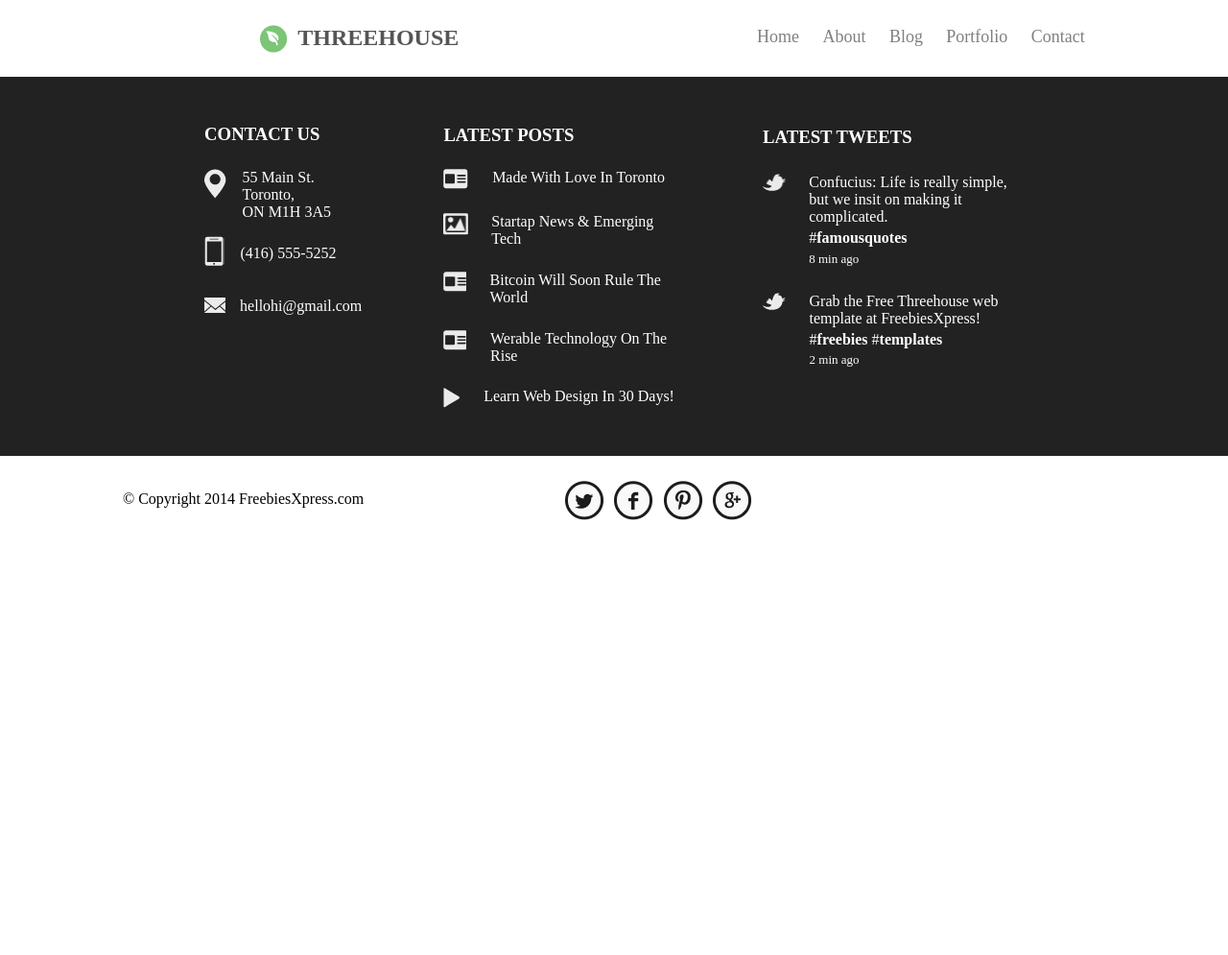
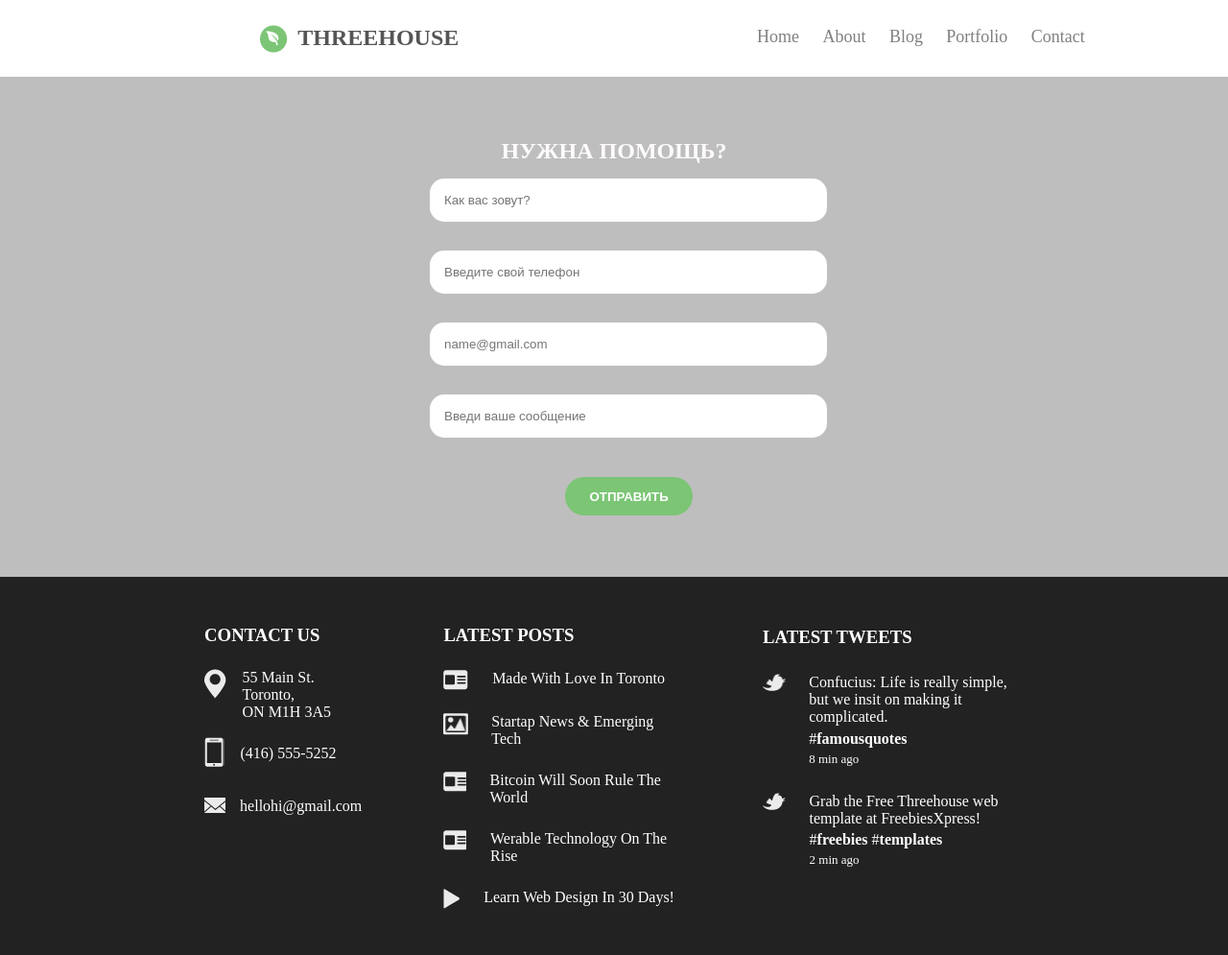
Before and after one commit to KKonon/ThreeHouse, a PHP site: page /php/contact.php in a window 1280 px wide. Shown: the top 995 px of the page at 96% size. Before the commit the page ends 542 px from the top, so only its background shows below. Run offline with PHP 8.4, Linux system fonts and the light colour scheme.

Commit message:
call form done

```diff
--- a/css/style.css
+++ b/css/style.css
@@ -754,3 +754,49 @@
     width: 41px;
     height: 41px;
 }
+
+.contacts{
+    background-color: rgb(190, 190, 190);
+}
+
+.contacts h2{
+    text-transform: uppercase;
+    color: rgb(255, 251, 251);
+    text-align: center;
+
+    padding-top: 5%;
+}
+
+.contacts .contact__info{
+    display: flex;
+    flex-direction: column;
+}
+
+.contacts .contact__info input{
+    width: 30%;
+    padding: 15px;
+    border-radius: 15px;
+    margin: 15px 35%;
+    border: none;
+}
+
+.contacts button{
+    border-radius: 50px;
+    padding: 1% 2%;
+    appearance: none;
+    border: none;
+
+    text-transform: uppercase;
+    background-color: #7bc575;
+    color: white;
+    font-weight: bold;
+    cursor: pointer;
+
+    margin-top: 2%;
+    margin-left: 46%;
+    margin-bottom: 5%;
+}
+
+.contacts button:hover{
+    background-color: #6e6e6e;
+}
--- a/php/contact.php
+++ b/php/contact.php
@@ -3,4 +3,6 @@ require_once "./header.php";
 
 require_once "./nav.php";
 
+require_once "./contform.php";
+
 require_once "./footer.php";
--- /dev/null
+++ b/php/contform.php
@@ -0,0 +1,13 @@
+<div class="contacts">
+    <h2>Нужна помощь?</h2>
+<form action="/php/form.php" id="contact" method="POST">
+    <div class="contact__info">
+        <input class="txt1" type="text" name="name" required  minlength="2" maxlength="15" placeholder="Как вас зовут?">
+        <input class="txt1" type="tel" name="number" required minlength="7" maxlength="13" placeholder="Введите свой телефон">
+        <input class="txt1" type="email" name="email" required placeholder="name@gmail.com">
+        <input class="txt1" type="text" name="message" placeholder="Введи ваше сообщение">
+    </div>
+</form>
+
+<button form="contact">Отправить</button>
+</div>
--- /dev/null
+++ b/php/form.php
@@ -0,0 +1,5 @@
+<?php
+
+echo "<pre>";
+print_r($_POST);
+echo "</pre";
```
